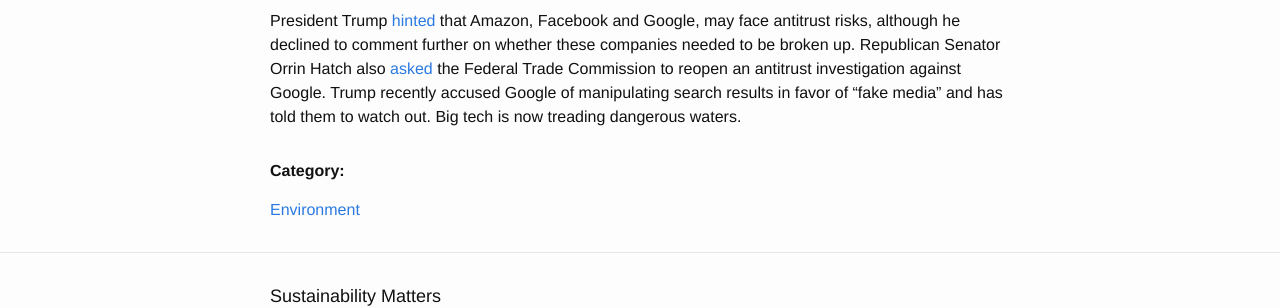
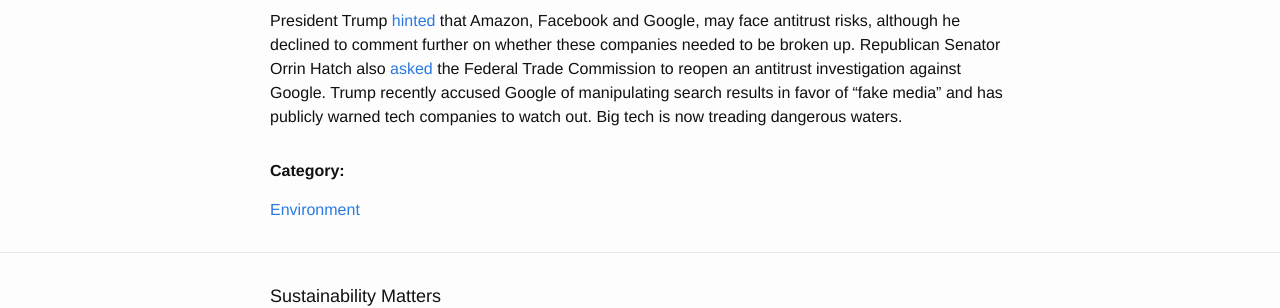
Before and after one commit to Sparkleleuk/Sustainability_Matters, a Jekyll site: the page built from _posts/2018-08-30-california.markdown, in a window 1280 px wide. Shown: the part 1074-1382 px from the top of the page. Built offline with Jekyll 4.4.1, drawn with Linux system fonts in a browser that asks for light colours.

Commit message:
fix post

```diff
--- a/_posts/2018-08-30-california.markdown
+++ b/_posts/2018-08-30-california.markdown
@@ -28,4 +28,4 @@ When the bill passes into law (and it is expected to) California will become the
 
 #### **Tech giants face increased regulatory risk at home**
 
-President Trump <a href="https://www.bloomberg.com/news/articles/2018-08-30/google-under-fire-again-on-search-as-hatch-calls-for-ftc-probe" target="_blank">hinted</a> that Amazon, Facebook and Google, may face antitrust risks, although he declined to comment further on whether these companies needed to be broken up. Republican Senator Orrin Hatch also <a href="https://www.reuters.com/article/us-usa-antitrust-google/republican-senator-asks-ftc-to-examine-google-ads-idUSKCN1LF275" target="_blank">asked</a> the Federal Trade Commission to reopen an antitrust investigation against Google. Trump recently accused Google of manipulating search results in favor of "fake media" and has told them to watch out. Big tech is now treading dangerous waters.
+President Trump <a href="https://www.bloomberg.com/news/articles/2018-08-30/google-under-fire-again-on-search-as-hatch-calls-for-ftc-probe" target="_blank">hinted</a> that Amazon, Facebook and Google, may face antitrust risks, although he declined to comment further on whether these companies needed to be broken up. Republican Senator Orrin Hatch also <a href="https://www.reuters.com/article/us-usa-antitrust-google/republican-senator-asks-ftc-to-examine-google-ads-idUSKCN1LF275" target="_blank">asked</a> the Federal Trade Commission to reopen an antitrust investigation against Google. Trump recently accused Google of manipulating search results in favor of "fake media" and has publicly warned tech companies to watch out. Big tech is now treading dangerous waters.
```
